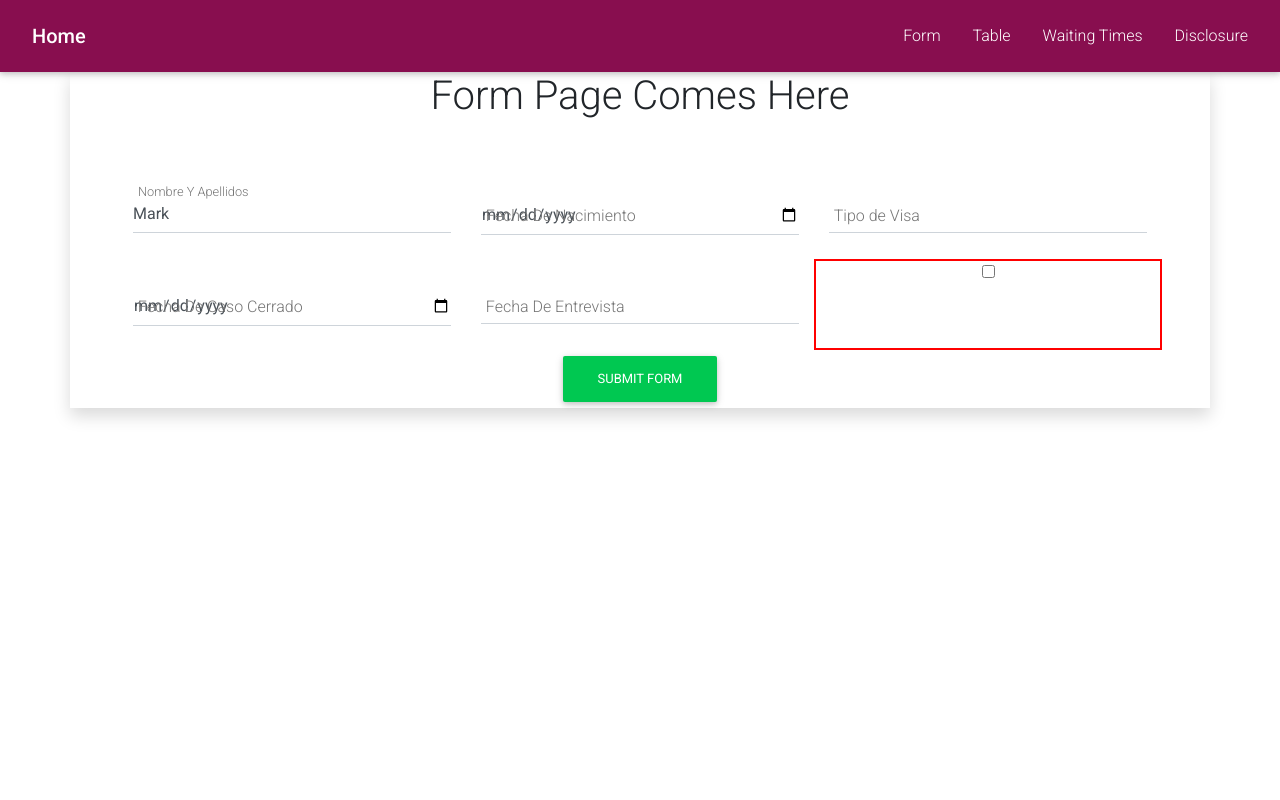
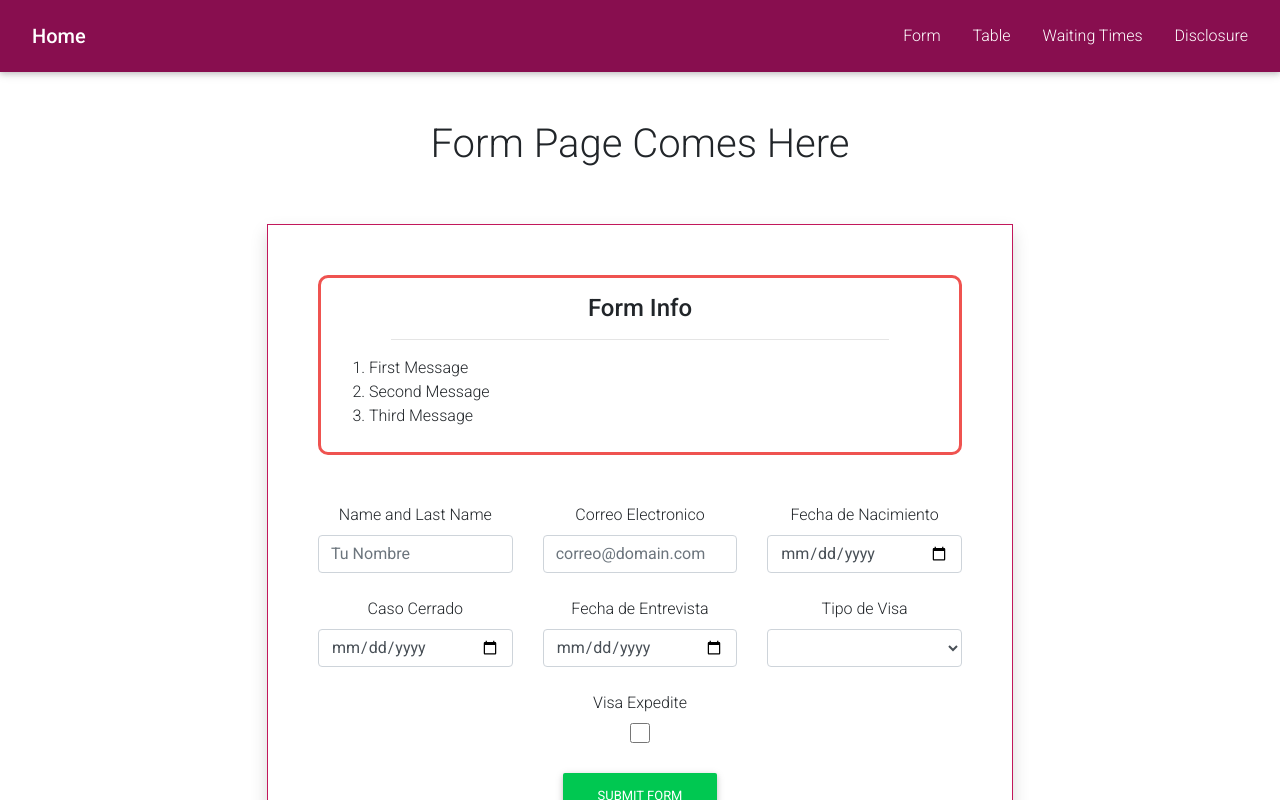
Before and after one commit to reaxster/citascuba, a React (Create React App) app: page /form in a window 1280 px wide. Shown: the top 800 px of the page. Built offline with nearby package versions, Linux system fonts and the light colour scheme.

Commit message:
Finished Form and added other sections

```diff
--- /dev/null
+++ b/src/Utils/ReportedVisaFeed.js
@@ -0,0 +1,67 @@
+export default {
+  data: [
+    {
+      type: "CR1/IR1",
+      cc: "05/10/2014",
+      ent: "07/26/1996",
+      exp: "NO",
+      monthlyReported: 50,
+    },
+    {
+      type: "IR2",
+      cc: "05/10/2014",
+      ent: "07/26/1996",
+      exp: "NO",
+      monthlyReported: 50,
+    },
+    {
+      type: "IR3",
+      cc: "05/10/2014",
+      ent: "07/26/1996",
+      exp: "NO",
+      monthlyReported: 50,
+    },
+    {
+      type: "IR4",
+      cc: "05/10/2014",
+      ent: "07/26/1996",
+      exp: "NO",
+      monthlyReported: 50,
+    },
+    {
+      type: "IR5",
+      cc: "05/10/2014",
+      ent: "07/26/1996",
+      exp: "NO",
+      monthlyReported: 50,
+    },
+    {
+      type: "F1",
+      cc: "05/10/2014",
+      ent: "07/26/1996",
+      exp: "NO",
+      monthlyReported: 50,
+    },
+    {
+      type: "F2",
+      cc: "05/10/2014",
+      ent: "07/26/1996",
+      exp: "NO",
+      monthlyReported: 50,
+    },
+    {
+      type: "F3",
+      cc: "05/10/2014",
+      ent: "07/26/1996",
+      exp: "NO",
+      monthlyReported: 50,
+    },
+    {
+      type: "F4",
+      cc: "05/10/2014",
+      ent: "07/26/1996",
+      exp: "NO",
+      monthlyReported: 50,
+    },
+  ],
+};
--- a/src/components/DataForm.js
+++ b/src/components/DataForm.js
@@ -1,9 +1,10 @@
 import React, { useState } from "react";
 import { MDBRow, MDBCol, MDBInput, MDBBtn } from "mdbreact";
+import Note from "./Note";
 
 export default (props) => {
   const [state, setState] = useState({
-    name: "Mark",
+    name: "",
     dob: "",
     email: "",
     visa: "",
@@ -12,101 +13,136 @@ export default (props) => {
     exp: "",
   });
 
-  const submitHandler = (event) => {
-    event.preventDefault();
-    event.target.className += " was-validated";
-  };
-
-  const changeHandler = (event) => {
+  const formHandler = (event) => {
     setState({ [event.target.name]: event.target.value });
   };
 
+  const handleSubmit = (event) => {
+    event.preventDefault();
+    event.target.className += " was-validated";
+    console.log(state);
+    //TODO: Complete the Chekking for all Fields and Submit
+  };
+  const notesData = {
+    title: "Form Info",
+    list: ["First Message", "Second Message", "Third Message"],
+  };
+
   return (
-    <div>
-      <form className="needs-validation" onSubmit={submitHandler} noValidate>
+    <div
+      style={{ padding: 50, border: "#C2185B 1px solid" }}
+      className="shadow"
+    >
+      <div className="mb-5">
+        <Note data={notesData} />
+      </div>
+
+      <form className="needs-validation" onSubmit={handleSubmit} noValidate>
         <MDBRow>
-          <MDBCol md="4">
-            <MDBInput
+          <MDBCol lg="4" className="mb-4">
+            <label htmlFor="form-name">Name and Last Name</label>
+            <input
+              className="form-control"
+              type="text"
+              name="name"
+              id="form-name"
+              placeholder="Tu Nombre"
               value={state.name}
-              name="name"
-              onChange={changeHandler}
-              type="text"
-              label="Nombre Y Apellidos"
+              onChange={formHandler}
               required
-            >
-              <div className="valid-tooltip">Looks good!</div>
-            </MDBInput>
+            />
           </MDBCol>
-          <MDBCol md="4">
-            <MDBInput
+          <MDBCol lg="4" className="mb-4">
+            <label htmlFor="form-email">Correo Electronico</label>
+            <input
+              className="form-control"
+              type="email"
+              name="email"
+              id="form-email"
+              placeholder="correo@domain.com"
+              value={state.email}
+              onChange={formHandler}
+              required
+            />
+          </MDBCol>
+          <MDBCol lg="4" className="mb-4">
+            <label htmlFor="form-dob">Fecha de Nacimiento</label>
+            <input
+              className="form-control"
+              type="date"
+              name="dob"
+              id="form-dob"
               value={state.dob}
-              name="dob"
-              onChange={changeHandler}
-              type="date"
-              id="materialFormRegisterEmailEx2"
-              label="Fecha De Nacimiento"
+              onChange={formHandler}
               required
-            >
-              <div className="valid-tooltip">Looks good!</div>
-            </MDBInput>
-          </MDBCol>
-          <MDBCol md="4">
-            <MDBInput
-              value={state.visa}
-              name="visa"
-              onChange={changeHandler}
-              type="text"
-              id="materialFormRegisterEmailEx2"
-              label="Tipo de Visa"
-              placeholder="17/17/2015"
-              required
-            >
-              <div className="invalid-tooltip">
-                Please provide a valid city.
-              </div>
-              <div className="valid-tooltip">Looks good!</div>
-            </MDBInput>
+            />
           </MDBCol>
         </MDBRow>
         <MDBRow>
-          <MDBCol md="4">
-            <MDBInput
+          <MDBCol lg="4" className="mb-4">
+            <label htmlFor="form-cc">Caso Cerrado</label>
+            <input
+              className="form-control"
+              type="date"
+              name="cc"
+              id="form-cc"
               value={state.cc}
-              name="cc"
-              onChange={changeHandler}
+              onChange={formHandler}
+              required
+            />
+          </MDBCol>
+          <MDBCol lg="4" className="mb-4">
+            <label htmlFor="form-ent">Fecha de Entrevista</label>
+            <input
+              className="form-control"
               type="date"
-              id="materialFormRegisterEmailEx2"
-              label="Fecha De Caso Cerrado"
-              placeholder="17/17/2015"
+              name="ent"
+              id="form-ent"
+              value={state.ent}
+              onChange={formHandler}
+              required
+            />
+          </MDBCol>
+          <MDBCol lg="4" className="mb-4">
+            <label htmlFor="form-visa">Tipo de Visa</label>
+            <select
+              className="form-control"
+              name="visa"
+              id="form-visa"
+              value={state.visa}
+              onChange={formHandler}
               required
             >
-              <div className="invalid-tooltip">
-                Please provide a valid state.
-              </div>
-              <div className="valid-tooltip">Looks good!</div>
-            </MDBInput>
-          </MDBCol>
-          <MDBCol md="4">
-            <MDBInput
-              value={state.ent}
-              onChange={changeHandler}
-              type="text"
-              id="materialFormRegisterPasswordEx4"
-              name="ent"
-              label="Fecha De Entrevista"
-              required
-            >
-              <div className="invalid-tooltip">Please provide a valid zip.</div>
-              <div className="valid-tooltip">Looks good!</div>
-            </MDBInput>
-          </MDBCol>
-          <MDBCol md="4" className="test">
-            <input type="checkbox" />
+              <option value=""></option>
+              <option value="CR1/IR1">CR1/IR1</option>
+              <option value="IR2">IR2</option>
+              <option value="IR3">IR3</option>
+              <option value="IR4">IR4</option>
+              <option value="IR5">IR5</option>
+              <option value="F1">F1</option>
+              <option value="F2">F2</option>
+              <option value="F3">F3</option>
+              <option value="F4">F4</option>
+            </select>
           </MDBCol>
         </MDBRow>
-        <MDBBtn color="success" type="submit">
-          Submit Form
-        </MDBBtn>
+        <MDBRow className="mb-4 d-flex justify-content-center flex-column align-items-center">
+          <label htmlFor="form-exp">Visa Expedite</label>
+          <input
+            style={{ width: "20px", height: "20px" }}
+            className="form-control"
+            type="checkbox"
+            name="exp"
+            id="form-exp"
+            value={state.exp}
+            onChange={formHandler}
+          />
+        </MDBRow>
+        <MDBRow className="d-flex justify-content-center">
+          <MDBBtn color="success" type="submit">
+            Submit Form
+          </MDBBtn>
+        </MDBRow>
       </form>
     </div>
   );
--- /dev/null
+++ b/src/components/Note.js
@@ -0,0 +1,19 @@
+import React from "react";
+
+export default (props) => {
+  const listData = props.data.list.map((item) => <li>{item}</li>);
+  return (
+    <div
+      style={{ border: "#EF5350 3px solid", borderRadius: 10 }}
+      className="p-2 pt-3"
+    >
+      <h4>
+        <strong>{props.data.title}</strong>
+      </h4>
+      <hr style={{ width: "80%" }} />
+      <ol className="d-flex flex-column justify-content-start align-items-start">
+        {listData}
+      </ol>
+    </div>
+  );
+};
--- /dev/null
+++ b/src/components/ReportedVisas.js
@@ -0,0 +1,37 @@
+import React from "react";
+import {
+  MDBBtn,
+  MDBCard,
+  MDBCardBody,
+  MDBCardImage,
+  MDBCardTitle,
+  MDBCardText,
+  MDBCol,
+} from "mdbreact";
+
+export default (props) => {
+  return (
+    <div className="mb-5">
+      <MDBCol>
+        <MDBCard style={{ width: "22rem" }}>
+          <div style={{ background: "#880E4F" }} className="p-2">
+            <h2 style={{ color: "#fff" }}>
+              <strong>Visa {props.data.type}</strong>
+            </h2>
+          </div>
+
+          <MDBCardBody style={{ background: "#F8BBD0" }}>
+            <h4>
+              <strong>Ultima Visa Reportada</strong>
+              <hr />
+            </h4>
+            <h5>CC: {props.data.cc}</h5>
+            <h5>Entrevista: {props.data.ent}</h5>
+            <h5>Expedite: {props.data.exp}</h5>
+            <h5>Mensual Reportadas: {props.data.monthlyReported}</h5>
+          </MDBCardBody>
+        </MDBCard>
+      </MDBCol>
+    </div>
+  );
+};
--- a/src/pages/FormPage.js
+++ b/src/pages/FormPage.js
@@ -1,10 +1,11 @@
 import React from "react";
 import DataForm from "../components/DataForm";
 import { MDBContainer } from "mdbreact";
+import "../components/components.css";
 
 export default () => {
   return (
-    <MDBContainer className="shadow">
+    <MDBContainer className="centerXYColumn mt-5">
       <h1>Form Page Comes Here</h1>
       <div className="m-5">
         <DataForm />
--- a/src/pages/HomePage.js
+++ b/src/pages/HomePage.js
@@ -1,5 +1,16 @@
 import React from "react";
+import ReportedVisas from "../components/ReportedVisas";
+import ReportedVisaFeed from "../Utils/ReportedVisaFeed";
+import WaitingTimePAge from "./WaitingTimePAge";
 
 export default () => {
-  return <h1>Home Page Comes Here</h1>;
+  const reportedVisa = ReportedVisaFeed.data.map((data) => (
+    <ReportedVisas data={data} />
+  ));
+  return (
+    <div>
+      <h1>Home Page Comes Here</h1>
+      <WaitingTimePAge />
+    </div>
+  );
 };
--- a/src/pages/WaitingTimePAge.js
+++ b/src/pages/WaitingTimePAge.js
@@ -1,5 +1,17 @@
 import React from "react";
+import ReportedVisaFeed from "../Utils/ReportedVisaFeed";
+import ReportedVisas from "../components/ReportedVisas";
 
 export default () => {
-  return <h1>Waiing Time Page Comes Here</h1>;
+  const reportedVisa = ReportedVisaFeed.data.map((data) => (
+    <ReportedVisas data={data} />
+  ));
+  return (
+    <div>
+      <h1>Waiing Time Page Comes Here</h1>
+      <div className="d-flex flex-row flex-wrap justify-content-center">
+        {reportedVisa}
+      </div>
+    </div>
+  );
 };
```
Also changed, not shown: src/components/NewsCard.js (added), src/pages/News.js (added), 1 other file (tests, documents, lock files or other folders).
